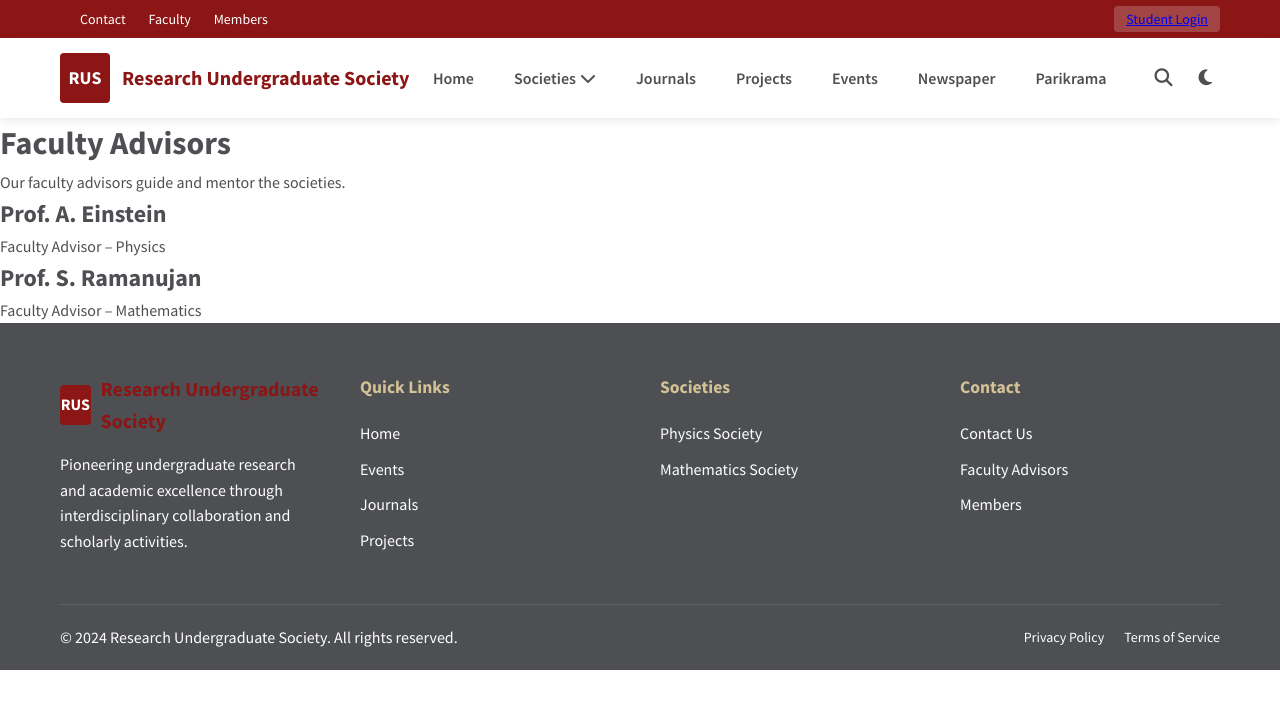
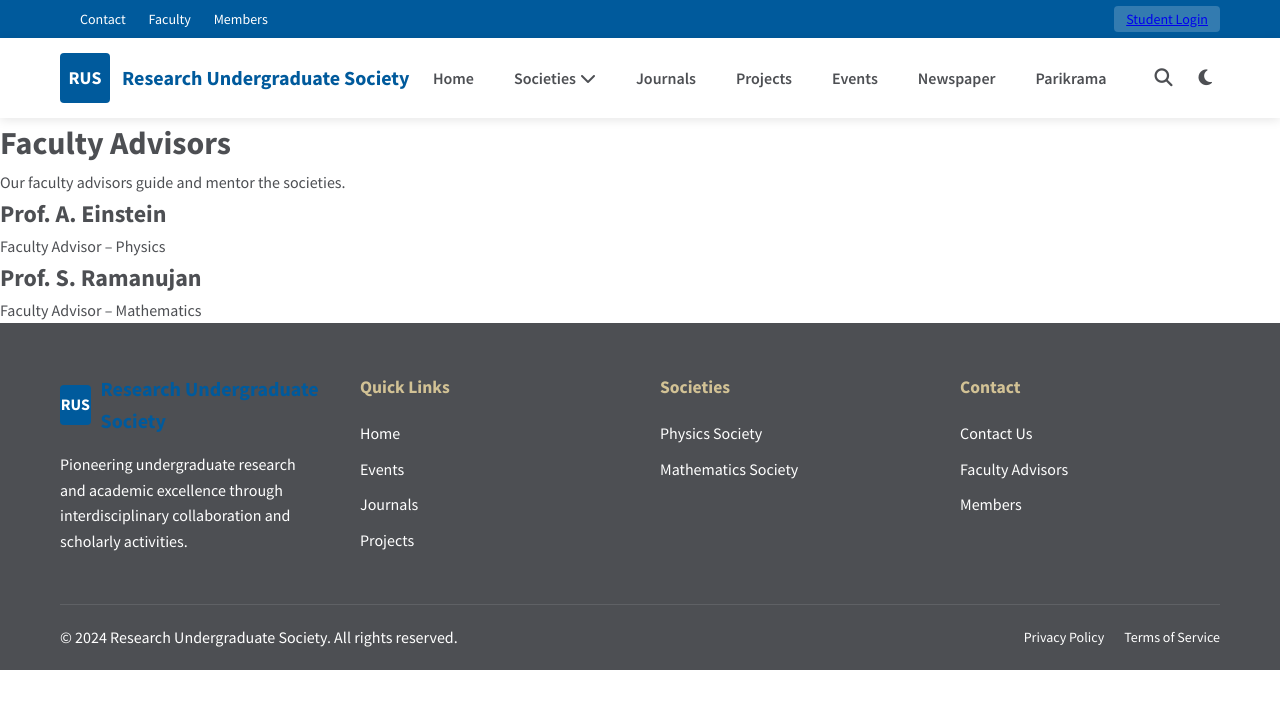
Before and after one commit to Research-Undergraduate-Society/student-research, a Jekyll site: the page built from faculty.html, in a window 1280 px wide. Shown: the top 709 px of the page. Built offline with Jekyll 4.4.1, drawn with Linux system fonts in a browser that asks for light colours.

Commit message:
Update style.css

```diff
--- a/assets/css/style.css
+++ b/assets/css/style.css
@@ -2,8 +2,8 @@
 @import url('https://fonts.googleapis.com/css2?family=Source+Sans+Pro:wght@400;600;700&display=swap');
 
 :root {
-    --stanford-red: #8C1515;
-    --stanford-dark-red: #620E10;
+    --stanford-red: #005A9C; /* Changed from #8C1515 to a primary blue */
+    --stanford-dark-red: #004071; /* Changed from #620E10 to a darker blue */
     --stanford-cool-gray: #4D4F53;
     --stanford-warm-gray: #9D9573;
     --stanford-light-gray: #F4F4F4;
@@ -15,8 +15,8 @@
 }
 
 [data-theme="dark"] {
-    --stanford-red: #B83A3A;
-    --stanford-dark-red: #8C1515;
+    --stanford-red: #419fde; /* Changed from #B83A3A to a lighter blue for dark mode */
+    --stanford-dark-red: #005A9C; /* Changed from #8C1515 to the primary blue */
     --stanford-cool-gray: #B0B3B8;
     --stanford-light-gray: #2A2A2A;
     --white: #1A1A1A;
```
